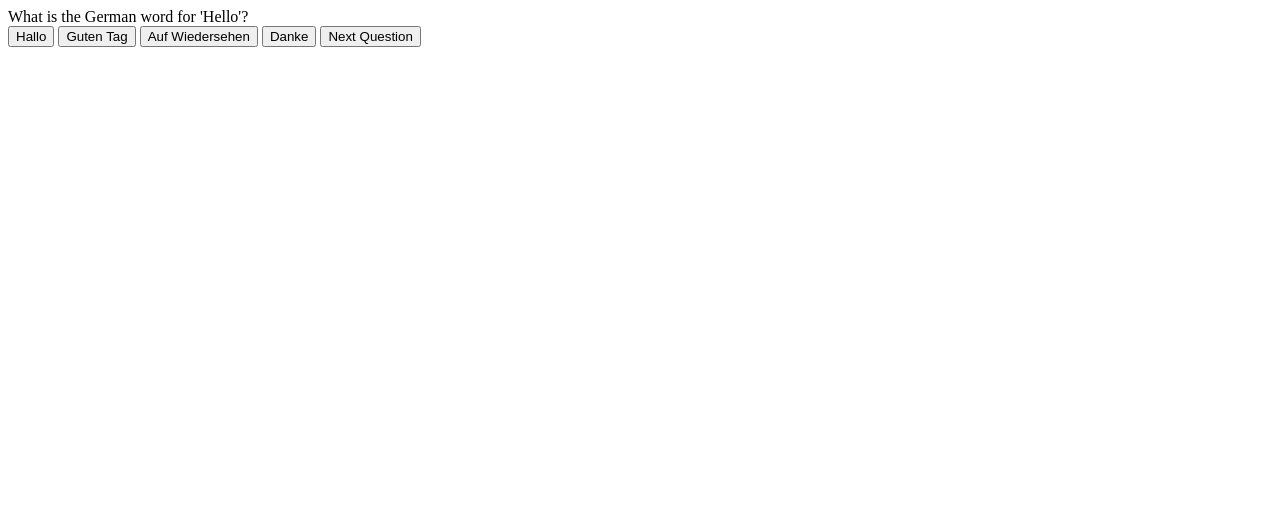
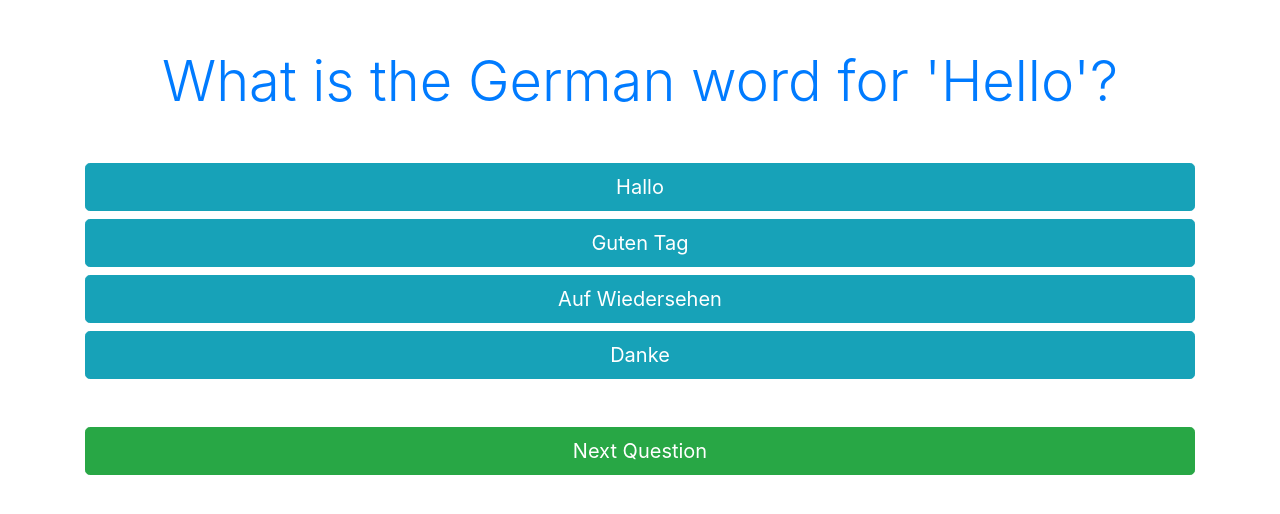
Before and after one commit to KoralK/quiz2, a plain HTML site: page index.html in a window 1280 px wide. Drawn offline with nearby package versions, Linux system fonts and the light colour scheme.

Commit message:
styling improved by bootstrap

```diff
--- a/index.html
+++ b/index.html
@@ -1,18 +1,24 @@
 <!DOCTYPE html>
 <html>
 <head>
-    <link rel="stylesheet" type="text/css" href="styles.css">
-</head>
+
+    <head>
+        <link rel="stylesheet" href="https://stackpath.bootstrapcdn.com/bootstrap/4.3.1/css/bootstrap.min.css">
+        <link rel="stylesheet" type="text/css" href="styles.css">
+    </head>
+
 <body>
-    <div id="quiz-container">
-        <div id="question">Question text will go here</div>
-        <button id="option1" class="option"></button>
-        <button id="option2" class="option"></button>
-        <button id="option3" class="option"></button>
-        <button id="option4" class="option"></button>
-        <button id="next">Next Question</button>
-        <div id="result"></div>
+
+    <div id="quiz-container" class="container text-center">
+        <h1 id="question" class="display-4 text-primary my-5"></h1>
+        <button id="option1" class="option btn btn-info btn-lg btn-block my-2"></button>
+        <button id="option2" class="option btn btn-info btn-lg btn-block my-2"></button>
+        <button id="option3" class="option btn btn-info btn-lg btn-block my-2"></button>
+        <button id="option4" class="option btn btn-info btn-lg btn-block my-2"></button>
+        <button id="next" class="btn btn-success btn-lg btn-block my-5">Next Question</button>
+        <div id="result" class="display-4 text-success"></div>
     </div>
+
     <script src="questions.json"></script>
     <script src="script.js"></script>
 </body>
```
